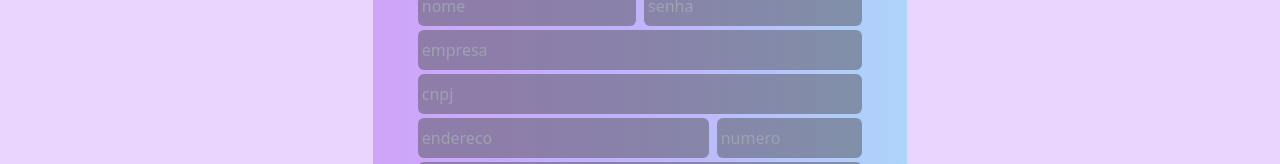
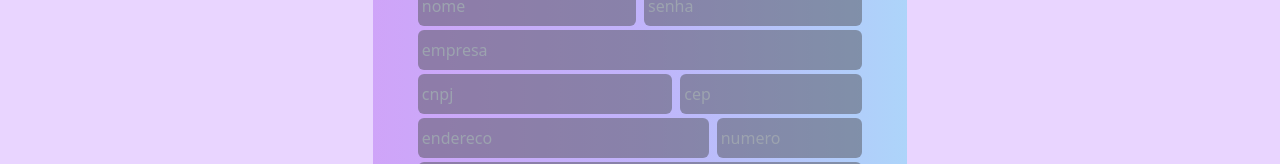
Before and after one commit to GustavoDeSouzaFonseca/frontend-legacy, a React (Create React App) app: page /empresa/cadastrar in a window 1280 px wide. Shown: the part 262-426 px from the top of the page. Built offline with nearby package versions, Linux system fonts and the light colour scheme.

Commit message:
[:recycle:] Mudando inputs e adicionando validacao

```diff
--- a/src/pages/clientes/CadastraEmpresa.jsx
+++ b/src/pages/clientes/CadastraEmpresa.jsx
@@ -8,6 +8,7 @@ function CadastraEmpresa() {
   const [senha, setSenha] = useState('');
   const [empresa, setEmpresa] = useState('');
   const [cnpj, setCnpj] = useState('');
+  const [cep, setCep] = useState('');
   const [endereco, setEndereco] = useState('');
   const [numero, setNumero] = useState('');
   const [telefone, setTelefone] = useState('');
@@ -19,6 +20,7 @@ function CadastraEmpresa() {
       ds_senha: senha,
       nm_empresa: empresa,
       nr_cnpj: cnpj,
+      nr_cep: cep,
       ds_endereco: endereco,
       nr_numero: numero,
       nr_telefone: telefone,
@@ -44,6 +46,7 @@ function CadastraEmpresa() {
           setSenha('');
           setEmpresa('');
           setCnpj('');
+          setCep('');
           setEndereco('');
           setNumero('');
           setTelefone('');
@@ -120,6 +123,36 @@ function CadastraEmpresa() {
     return cnpjFormatado;
   }
 
+  const formatarCep = (cep) => {
+    const numeros = cep.replace(/\D/g, '');
+
+    let cepFormatado = numeros;
+
+    if(numeros.length > 5) {
+      cepFormatado = `${cepFormatado.substring(0,5)}-${cepFormatado.substring(5)}`
+    }
+
+    if(numeros.length > 8) {
+      cepFormatado = cepFormatado.substring(0,9)
+    }
+
+    return cepFormatado;
+  }
+
+  const formataTelefone = (tel) => {
+    const numeros = tel.replace(/\D/g, '');
+
+    let telFormatado = numeros;
+
+    if(numeros.length > 10) {
+      telFormatado = `+ 55 (${telFormatado.substring(0,2)}) ${telFormatado.substring(2,3)} ${telFormatado.substring(3,7)}-${telFormatado.substring(7,11)}`
+    }
+
+    if(numeros.length > 11) {
+      telFormatado = telFormatado.substring(0,11);
+    }
+    return telFormatado;
+  }
 
   return (
     <div className="flex flex-col h-screen">
@@ -132,12 +165,26 @@ function CadastraEmpresa() {
 
             <div className='w-5/6 mt-5'>
               <div className='flex flex-row justify-between'>
-                <input  className='bg-zinc-600/50 w-6/12 mr-1 p-1 h-10 rounded-md flex' type='text' placeholder='nome' value={nome} onChange={(e) => {setNome(e.target.value)}} />
+                <input
+                  className='bg-zinc-600/50 w-6/12 mr-1 p-1 h-10 rounded-md flex'
+                  type='text'
+                  placeholder='nome'
+                  value={nome}
+                  onChange={(e) => {
+                    const novoNome = e.target.value;
+                    const regex = /^[a-zA-ZÀ-ÖØ-öø-ÿ\s]*$/; // Esta regex permite letras, espaços e acentuação
+
+                    if (regex.test(novoNome) || novoNome === '') {
+                      setNome(novoNome);
+                    }
+                  }}
+                />
                 <input className='bg-zinc-600/50 w-6/12 ml-1 p-1 h-10 rounded-md flex' type='password' placeholder='senha' value={senha} onChange={(e) => {setSenha(e.target.value)}}/>
               </div>
               <input className='bg-zinc-600/50 w-full p-1 h-10 mt-1 rounded-md flex' type='text' placeholder='empresa' value={empresa} onChange={(e) => {setEmpresa(e.target.value)}}/>
+              <div className='w-full flex flex-row justify-between'>
                 <input
-                className='bg-zinc-600/50 w-full p-1 h-10 mt-1 rounded-md flex'
+                  className='bg-zinc-600/50 w-7/12 mr-1 p-1 h-10 mt-1 rounded-md flex'
                   type='text'
                   placeholder='cnpj'
                   value={formatarCnpj(cnpj)}
@@ -148,13 +195,65 @@ function CadastraEmpresa() {
                     setCnpj(cnpjFormatado);
                   }}
                 />
+                <input
+                  className='bg-zinc-600/50 w-5/12 ml-1 p-1 mt-1 h-10 rounded-md flex'
+                  type='text'
+                  placeholder='cep'
+                  value={cep}
+                  onChange={(e) => {
+                    const novoCep = e.target.value;
+                    const cepFormatado = formatarCep(novoCep);
+
+                    setCep(cepFormatado);
+                  }}
+                />
+              </div>
               <div className='flex flex-row justify-between w-full'>
-                <input className='bg-zinc-600/50 w-8/12 mr-1 p-1 h-10 mt-1 rounded-md flex' type='text' placeholder='endereco' value={endereco} onChange={(e) => {setEndereco(e.target.value)}}/>
-                <input className='bg-zinc-600/50 w-4/12 ml-1 p-1 h-10 mt-1 rounded-md flex' type='text' placeholder='numero' value={numero} onChange={(e) => {setNumero(e.target.value)}}/>
+                <input
+                  className='bg-zinc-600/50 w-8/12 mr-1 p-1 h-10 mt-1 rounded-md flex'
+                  type='text'
+                  placeholder='endereco'
+                  value={endereco}
+                  onChange={(e) => {setEndereco(e.target.value)}}
+                />
+                <input
+                  className='bg-zinc-600/50 w-4/12 ml-1 p-1 h-10 mt-1 rounded-md flex'
+                  type='text'
+                  placeholder='numero'
+                  value={numero}
+                  onChange={(e) => {
+                    const novoNumero = e.target.value;
+                    const regex = /^[0-9]*$/;
+
+                    if (regex.test(novoNumero) || novoNumero === '') {
+                      setNumero(novoNumero);
+                    }
+                  }}
+                />
               </div>
-            <input className='bg-zinc-600/50 w-full p-1 h-10 mt-1 rounded-md flex' type='text' placeholder='email' value={email} onChange={(e) => {setEmail(e.target.value)}}/>
+              <input
+                className='bg-zinc-600/50 w-full p-1 h-10 mt-1 rounded-md flex'
+                type='text'
+                placeholder='email'
+                value={email}
+                onChange={(e) => {
+                  setEmail(e.target.value);
+                }}
+              />
+
             <div className='w-full flex flex-row justify-between'>
-              <input className='bg-zinc-600/50 w-3/6 p-1 mr-1 h-10 mt-1 rounded-md flex' type='text' placeholder='telefone' value={telefone} onChange={(e) => {setTelefone(e.target.value)}}/>
+              <input
+                className='bg-zinc-600/50 w-3/6 p-1 mr-1 h-10 mt-1 rounded-md flex'
+                type='text'
+                placeholder='telefone'
+                value={telefone}
+                onChange={(e) => {
+                  const novoTelefone = e.target.value;
+                  const telFormatado = formataTelefone(novoTelefone);
+
+                  setTelefone(telFormatado)
+                }}
+              />
               <button className='bg-violet-500 text-white w-3/6 ml-1 h-10 mt-1 items-center justify-center rounded-md flex' onClick={handleCriaEmpresa}>Criar Empresa</button>
             </div>
             </div>
--- a/src/pages/clientes/Clientes.jsx
+++ b/src/pages/clientes/Clientes.jsx
@@ -17,6 +17,7 @@ function Clientes() {
   const [senha, setSenha] = useState('');
   const [empresa, setEmpresa] = useState('');
   const [cnpj, setCnpj] = useState('');
+  const [cep, setCep] = useState('');
   const [endereco, setEndereco] = useState('');
   const [numero, setNumero] = useState('');
   const [telefone, setTelefone] = useState('');
@@ -54,6 +55,7 @@ function Clientes() {
     setSenha(cliente.ds_senha);
     setEmpresa(cliente.nm_empresa);
     setCnpj(cliente.nr_cnpj);
+    setCep(cliente.nr_cep);
     setEndereco(cliente.ds_endereco);
     setNumero(cliente.nr_numero);
     setTelefone(cliente.nr_telefone);
@@ -84,6 +86,7 @@ function Clientes() {
       ds_senha: senha,
       nm_empresa: empresa,
       nr_cnpj: cnpj,
+      nr_cep: cep,
       ds_endereco: endereco,
       nr_numero: numero,
       nr_telefone: telefone,
@@ -148,6 +151,7 @@ function Clientes() {
                   <input type="password" value={senha} onChange={(e) => setSenha(e.target.value)} className="mb-2" placeholder="Senha" />
                   <input type="text" value={empresa} onChange={(e) => setEmpresa(e.target.value)} className="mb-2" placeholder="Empresa" />
                   <input type="text" value={cnpj} onChange={(e) => setCnpj(e.target.value)} className="mb-2" placeholder="CNPJ" />
+                  <input type="text" value={cep} onChange={(e) => setCep(e.target.value)} className="mb-2" placeholder="cep" />
                   <input type="text" value={endereco} onChange={(e) => setEndereco(e.target.value)} className="mb-2" placeholder="Endereço" />
                   <input type="text" value={numero} onChange={(e) => setNumero(e.target.value)} className="mb-2" placeholder="Número" />
                   <input type="text" value={telefone} onChange={(e) => setTelefone(e.target.value)} className="mb-2" placeholder="Telefone" />
```
Lines whose indentation alone changed are shown as unchanged.
